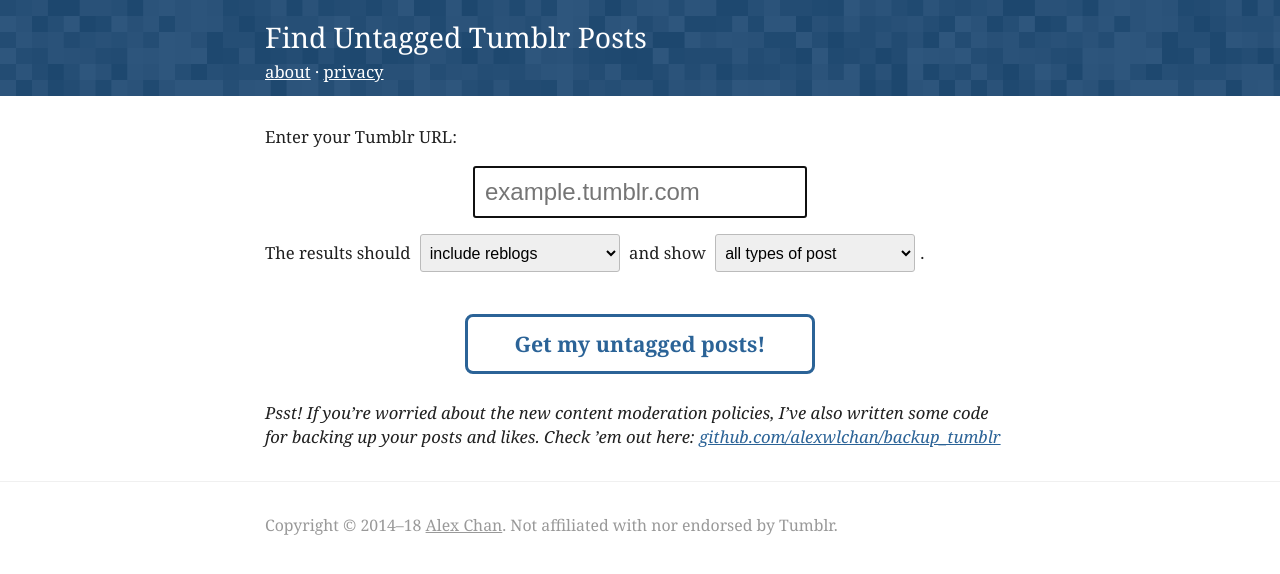
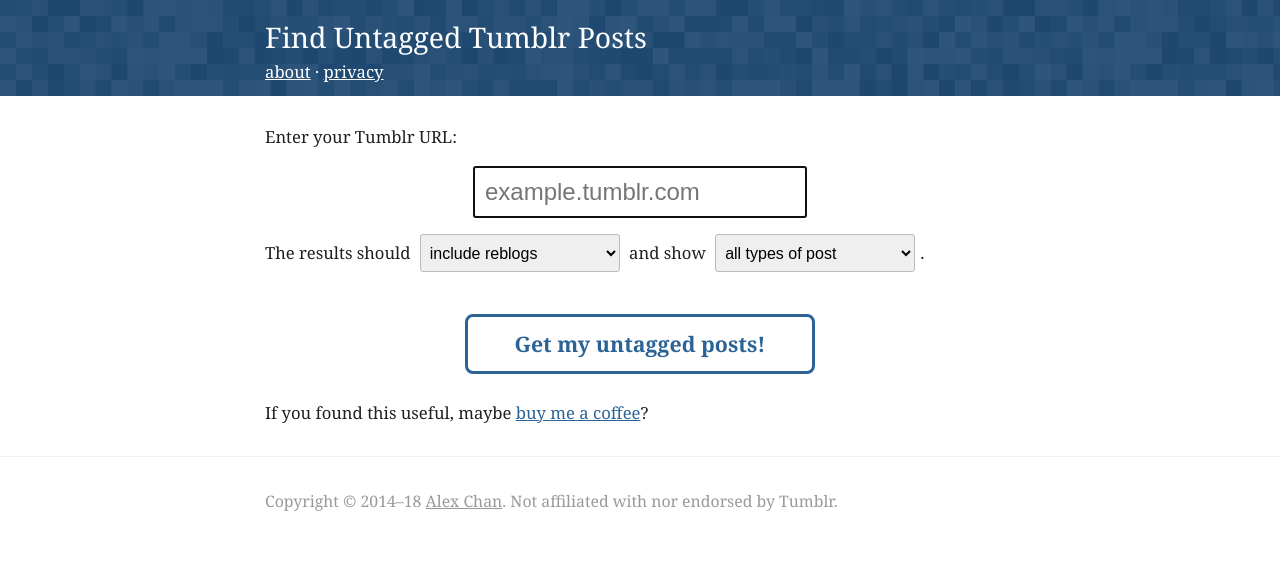
Before and after one commit to alexwlchan/finduntaggedtumblrposts.com, a Jekyll site: the page built from src/index.md, in a window 1280 px wide. Shown: the top 574 px of the page. Built offline with Jekyll 4.4.1, drawn with Linux system fonts in a browser that asks for light colours.

Commit message:
Add a link to ko-fi

```diff
--- a/src/index.md
+++ b/src/index.md
@@ -40,4 +40,4 @@
   <button type="submit" id="untagged_posts_button" onclick="load_results_page();"> Get my untagged posts!</button>
 </center>
 
-*Psst! If you're worried about the new content moderation policies, I've also written some code for backing up your posts and likes.  Check &rsquo;em out here: [github.com/alexwlchan/backup_tumblr](https://github.com/alexwlchan/backup_tumblr)*
+If you found this useful, maybe <a href="https://ko-fi.com/alexwlchan" class="kofi">buy me a coffee</a>?
```
Also changed, not shown: src/about/index.md (+2 -0 lines).
